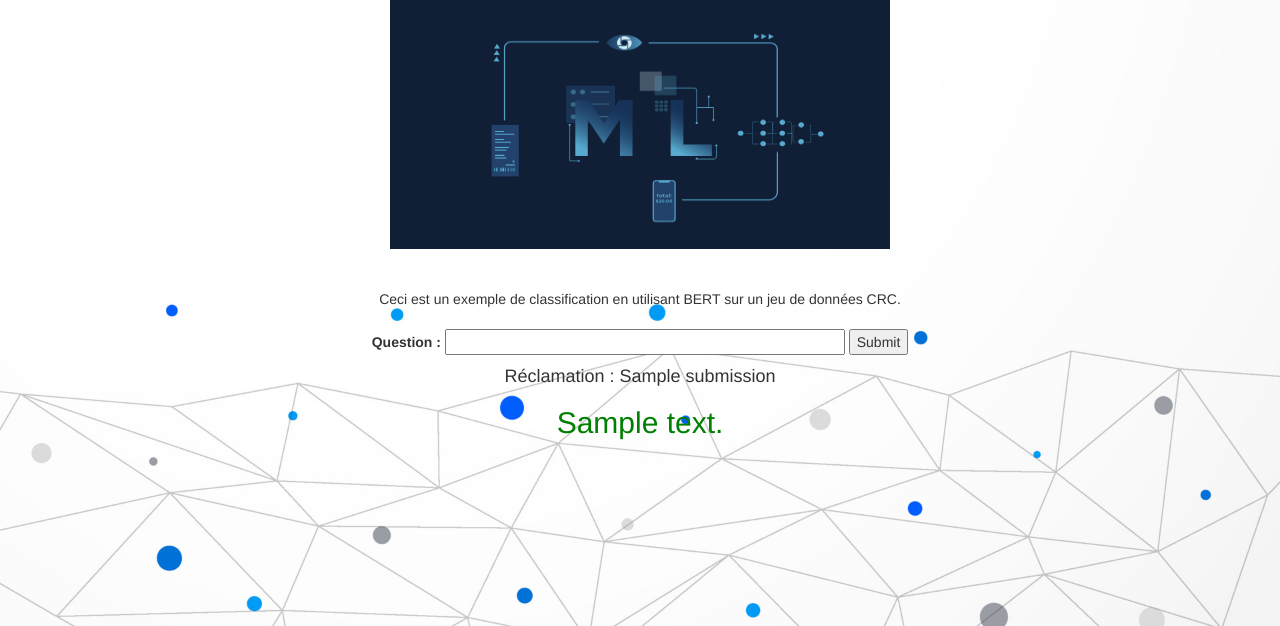
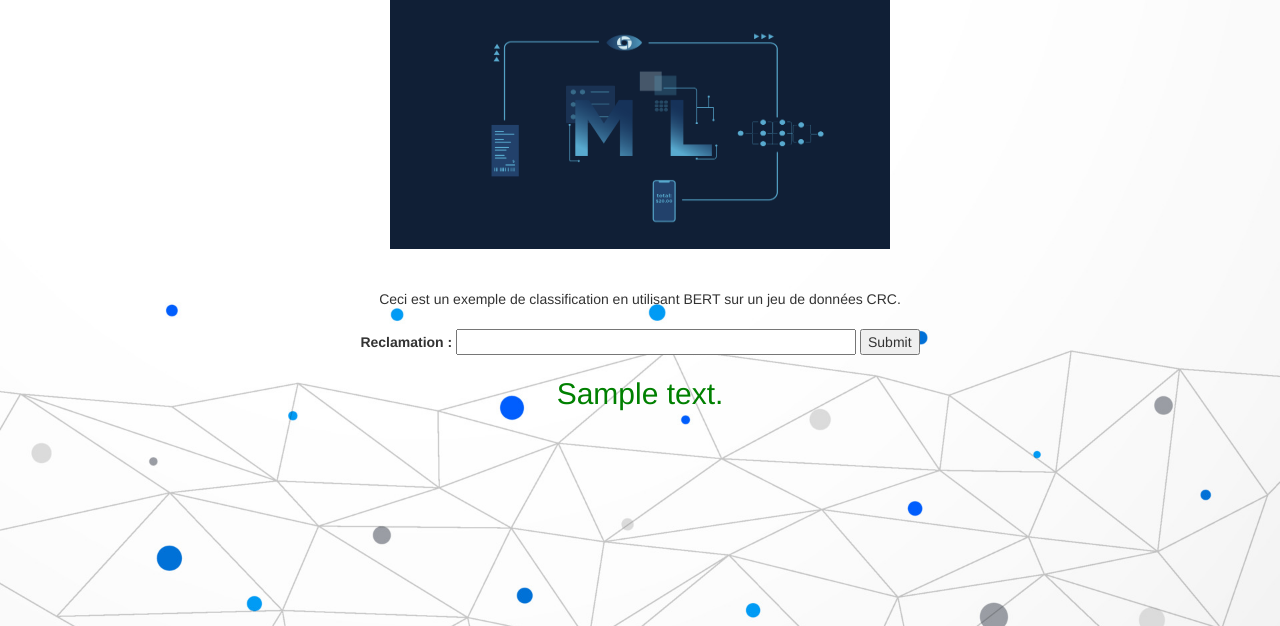
Before and after one commit to ChipsNCola/welabCRC, a Flask app: template templates/index.html in a window 1280 px wide. Shown: the part 151-777 px from the top of the page. Run offline with Flask 2, Linux system fonts and the light colour scheme; the template is opened without the code that fills it: most values are stand-ins (such as "Sample title", 1, 10 or a date in 2020); some libraries are stand-ins or nearby versions.

Commit message:
fixing index.html

```diff
--- a/templates/index.html
+++ b/templates/index.html
@@ -41,7 +41,7 @@
 <br />
 <div>
     <form align="center" method="POST", id="prediction">
-        <label for="questionInput">Question :</label>
+        <label for="questionInput">Reclamation :</label>
          <input style="width:400px" size="10" name="text" id="questionInput">
         <input type="submit">
     </form>
@@ -50,7 +50,6 @@
 </div>
 
 
-<h4 align="center"> Réclamation : {{ submission }}</h4>
 <h2 align="center" style="color: green;" value = "Predicted Tag"> {{ text }}</h2>
 </body>
 </html>
```
Also changed, not shown: 1 other file.
